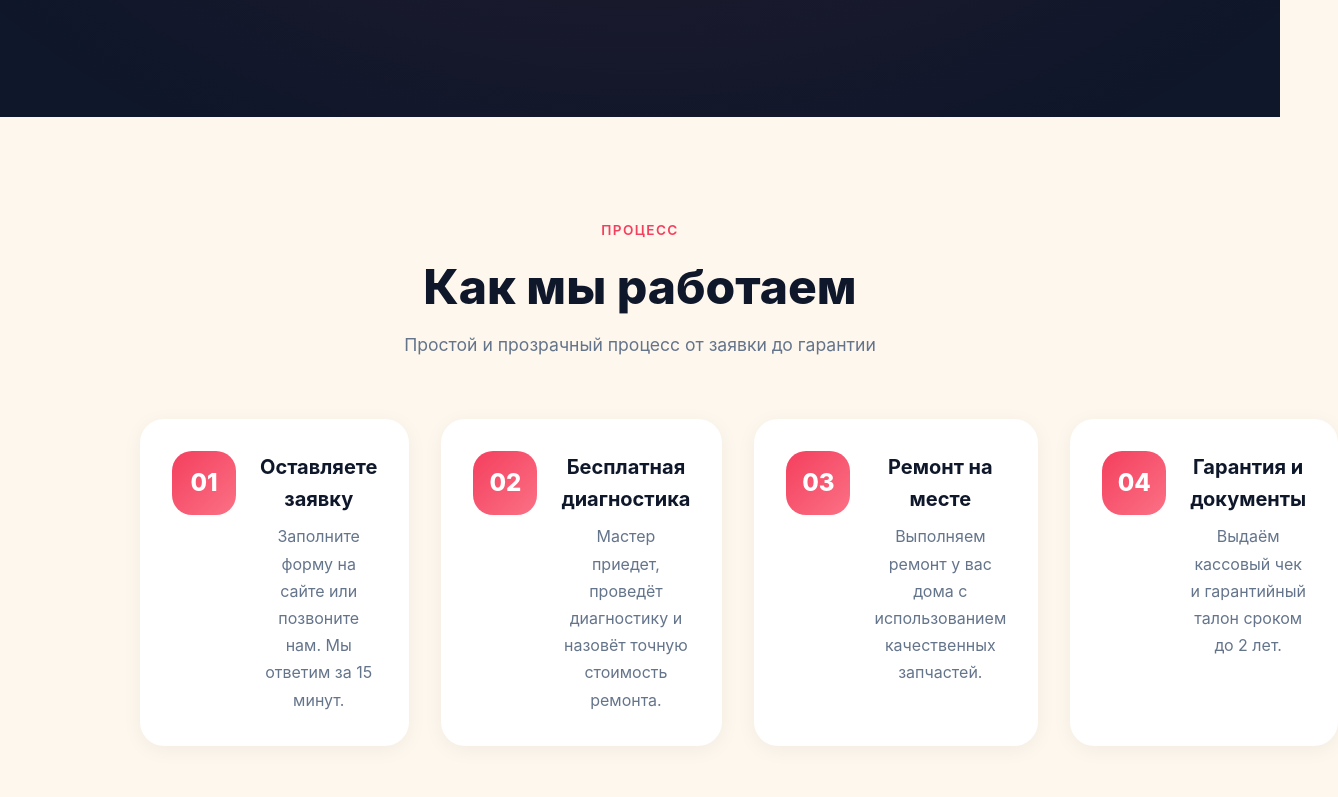
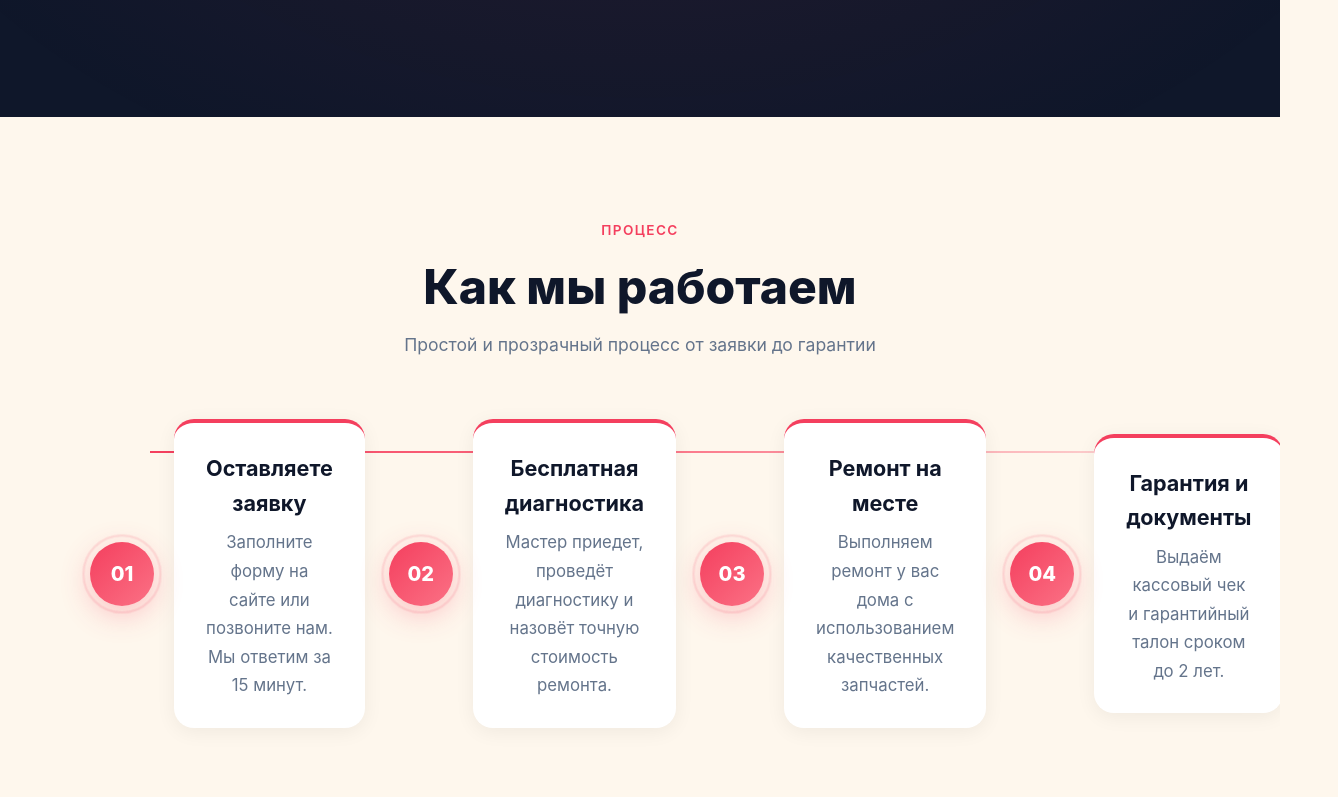
Before and after one commit to stackvn/service-landing-page-with-inquiry-form-demo-php, a plain HTML site: page index.html in a window 1280 px wide. Shown: the part 2543-3340 px from the top of the page, 1338 px wide, since content can reach past the window. Drawn offline with Linux system fonts and the light colour scheme.

Commit message:
redesign process section with vertical timeline

```diff
--- a/css/style.css
+++ b/css/style.css
@@ -677,30 +677,44 @@ body {
 /* Process Section */
 .process {
     background: var(--cream);
+    position: relative;
+    overflow: hidden;
 }
 
 .process__steps {
-    max-width: 1000px;
+    max-width: 1100px;
     margin: 0 auto;
-    display: grid;
-    gap: 32px;
+    display: flex;
+    flex-direction: column;
+    gap: 0;
+    position: relative;
+}
+
+/* Connecting line */
+.process__steps::before {
+    content: '';
+    position: absolute;
+    left: 32px;
+    top: 40px;
+    bottom: 40px;
+    width: 2px;
+    background: linear-gradient(180deg, var(--coral) 0%, var(--coral-light) 50%, rgba(244, 63, 94, 0.2) 100%);
+    z-index: 0;
 }
 
 .process-step {
     display: grid;
     grid-template-columns: auto 1fr;
-    gap: 24px;
-    align-items: start;
-    padding: 32px;
-    background: white;
-    border-radius: 24px;
-    box-shadow: 0 4px 20px rgba(0, 0, 0, 0.05);
-    transition: all 0.4s var(--ease-out);
+    gap: 28px;
+    align-items: center;
+    padding: 24px 32px;
+    background: transparent;
+    position: relative;
+    z-index: 1;
 }
 
-.process-step:hover {
-    transform: translateX(8px);
-    box-shadow: 0 12px 40px rgba(0, 0, 0, 0.1);
+.process-step:not(:last-child) {
+    border-bottom: 1px dashed rgba(15, 23, 42, 0.1);
 }
 
 .process-step__num {
@@ -708,24 +722,98 @@ body {
     height: 64px;
     background: linear-gradient(135deg, var(--coral) 0%, var(--coral-light) 100%);
     color: white;
-    border-radius: 20px;
+    border-radius: 50%;
     display: flex;
     align-items: center;
     justify-content: center;
-    font-size: 1.5rem;
+    font-size: 1.25rem;
     font-weight: 800;
     flex-shrink: 0;
+    box-shadow: 0 8px 30px rgba(244, 63, 94, 0.3);
+    position: relative;
+}
+
+/* Pulse ring around number */
+.process-step__num::after {
+    content: '';
+    position: absolute;
+    inset: -4px;
+    border: 2px solid rgba(244, 63, 94, 0.2);
+    border-radius: 50%;
+    animation: pulse-ring 2s ease-out infinite;
+}
+
+@keyframes pulse-ring {
+    0% { transform: scale(1); opacity: 1; }
+    100% { transform: scale(1.3); opacity: 0; }
+}
+
+.process-step__content {
+    background: white;
+    padding: 28px 32px;
+    border-radius: 20px;
+    box-shadow: 0 4px 20px rgba(0, 0, 0, 0.06);
+    transition: all 0.4s var(--ease-out);
+    border-left: 4px solid var(--coral);
+}
+
+.process-step:hover .process-step__content {
+    transform: translateX(8px);
+    box-shadow: 0 12px 40px rgba(0, 0, 0, 0.1);
 }
 
 .process-step__title {
-    font-size: 1.25rem;
+    font-size: 1.35rem;
     font-weight: 700;
     margin-bottom: 8px;
+    color: var(--navy);
 }
 
 .process-step__text {
     color: var(--gray);
     line-height: 1.7;
+    font-size: 1.05rem;
+}
+
+/* Desktop: horizontal timeline */
+@media (min-width: 1024px) {
+    .process__steps {
+        flex-direction: row;
+        justify-content: space-between;
+        gap: 24px;
+    }
+
+    .process__steps::before {
+        left: 60px;
+        right: 60px;
+        top: 32px;
+        bottom: auto;
+        width: auto;
+        height: 2px;
+        background: linear-gradient(90deg, var(--coral) 0%, var(--coral-light) 50%, rgba(244, 63, 94, 0.2) 100%);
+    }
+
+    .process-step {
+        flex: 1;
+        flex-direction: column;
+        text-align: center;
+        padding: 0;
+        gap: 20px;
+    }
+
+    .process-step:not(:last-child) {
+        border-bottom: none;
+    }
+
+    .process-step__content {
+        border-left: none;
+        border-top: 4px solid var(--coral);
+        width: 100%;
+    }
+
+    .process-step:hover .process-step__content {
+        transform: translateY(-8px);
+    }
 }
 
 /* Contact Section */
```
